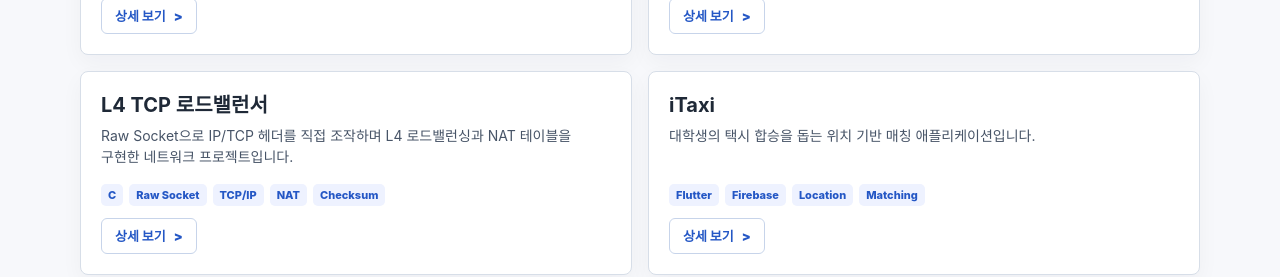
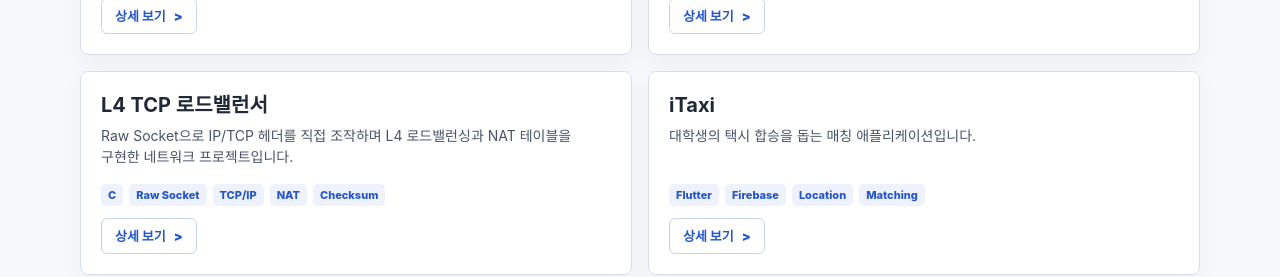
Before and after one commit to chanhk-im/portfolio, a React (Vite) app: page / in a window 1280 px wide. Shown: the part 1460-1737 px from the top of the page. Built offline with nearby package versions, Linux system fonts and the light colour scheme.

Commit message:
프로젝트 요약 문구 간소화

```diff
--- a/src/App.jsx
+++ b/src/App.jsx
@@ -129,7 +129,7 @@ const projects = [
     title: 'iTaxi',
     visual: 'taxi',
     tags: ['Flutter', 'Firebase', 'Location', 'Matching'],
-    summary: '대학생의 택시 합승을 돕는 위치 기반 매칭 애플리케이션입니다.',
+    summary: '대학생의 택시 합승을 돕는 매칭 애플리케이션입니다.',
     architecture: [
       ['Mobile App', 'Flutter UI and route flow'],
       ['Auth/Data', 'Firebase Auth, Firestore'],
```
